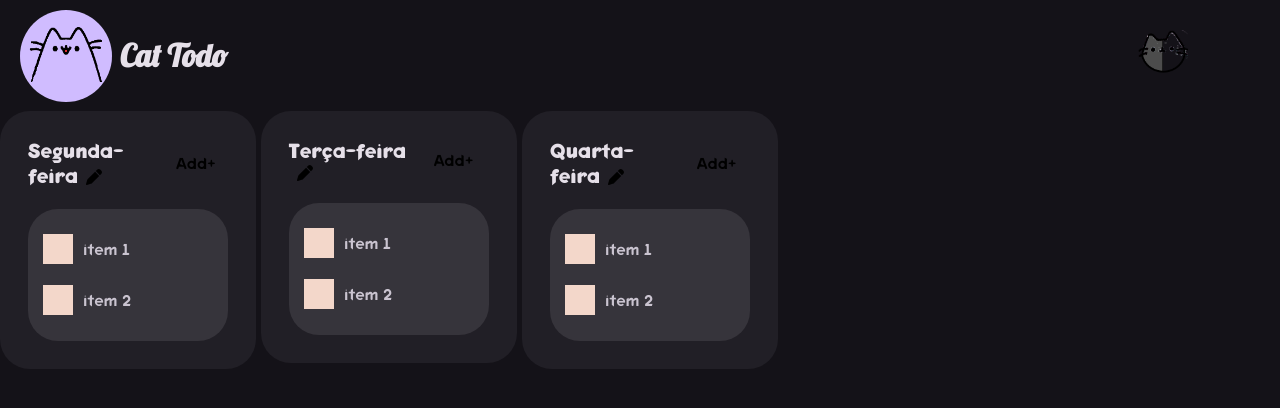
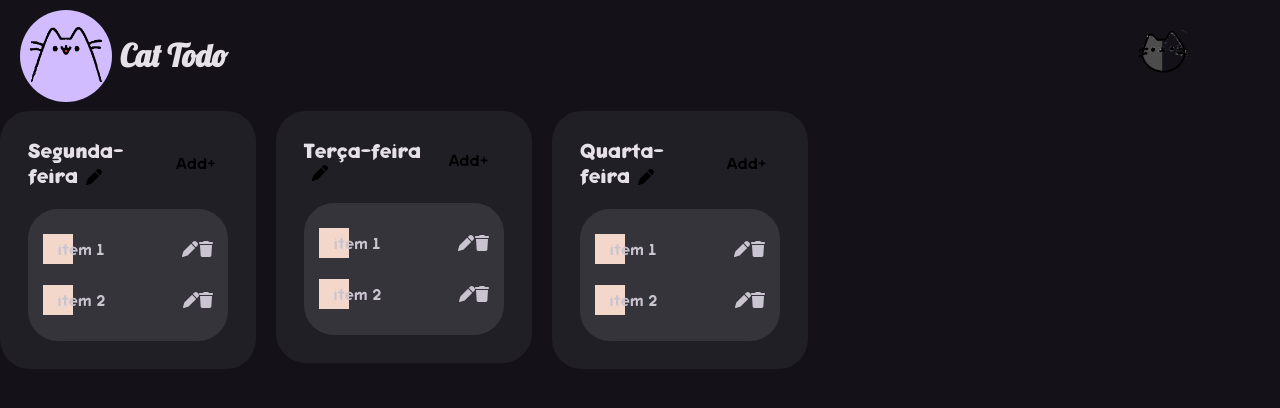
Before and after one commit to Renatouhu/cat-todo, a Next.js app: page / in a window 1280 px wide. Shown: the top 408 px of the page. Built offline with nearby package versions, Linux system fonts and the light colour scheme.

Commit message:
Changed some values, imports and fix the bug of font awesome

```diff
--- a/src/app/components/listTodo/ListsTodo.jsx
+++ b/src/app/components/ListsTodo/ListsTodo.jsx
@@ -96,7 +96,6 @@ export function ListsTodo() {
   function addTodo(e) {
     const list = e.target.parentElement.parentNode;
     const listId = e.target.parentElement.parentNode.attributes["id"].value;
-    console.log(list);
     const inputTodo = document.createElement("input");
     inputTodo.setAttribute("type", "text");
     inputTodo.setAttribute("placeholder", "Add a todo");
--- a/src/app/components/main/main.jsx
+++ b/src/app/components/main/main.jsx
@@ -1,5 +1,5 @@
 import styles from "../../../../styles/main.module.sass";
-import { ListsTodo } from "../listTodo/ListsTodo";
+import { ListsTodo } from "../ListsTodo/ListsTodo";
 
 export const Main = () => {
   return (
--- a/src/app/components/todo/todo.jsx
+++ b/src/app/components/todo/todo.jsx
@@ -1,4 +1,7 @@
-import styles from "../../../../styles/todo.module.sass";
+import stylesTodo from "../../../../styles/todo.module.sass";
+import stylesMain from "../../../../styles/main.module.sass";
+import { FontAwesomeIcon } from "@fortawesome/react-fontawesome";
+import { faTrash, faPen } from "@fortawesome/free-solid-svg-icons";
 import { themes } from "../../../../public/themes/themes";
 import { v4 as uuid } from "uuid";
 export const Todo = ({ listTodo, handleChangeItemStatus }) => {
@@ -17,24 +20,26 @@ export const Todo = ({ listTodo, handleChangeItemStatus }) => {
   const todos =
     listItems.length > 0 ? (
       listItems.map((item) => {
-        const stylesCheckbox =
+        const stylesTodoCheckbox =
           item.status === true
-            ? `${styles.item} ${styles.itemChecked}`
-            : styles.item;
+            ? `${stylesTodo.item} ${stylesTodo.itemChecked}`
+            : stylesTodo.item;
         return (
           <li key={uuid()} id={item.id} status={item.status.toString()}>
             <div
-              className={stylesCheckbox}
+              className={`${stylesTodoCheckbox} ${stylesMain.checkbox}`}
               style={{ backgroundColor: themes[3].colors.onPrimary }}
               id="check-todo"
               onClick={toggleTodo}
             />
-            <p>{item.name}</p>
+            <p className={stylesMain.todoText}>{item.name}</p>
+            <FontAwesomeIcon icon={faPen} className={stylesMain.editIcon}/>
+            <FontAwesomeIcon icon={faTrash} className={stylesMain.deleteIcon}/>
           </li>
         );
       })
     ) : (
-      <div className={styles.todosNull}>Add todos uphere!</div>
+      <div className={stylesTodo.todosNull}>Add todos uphere!</div>
     );
 
   return <>{todos}</>;
--- a/src/app/layout.js
+++ b/src/app/layout.js
@@ -1,5 +1,9 @@
 import { Inter } from 'next/font/google'
 import '../../styles/global.sass'
+// for prevent the font awesome bug
+import { config } from '@fortawesome/fontawesome-svg-core'
+import '@fortawesome/fontawesome-svg-core/styles.css'
+config.autoAddCss = false
 
 const inter = Inter({ subsets: ['latin'] })
 
--- a/styles/main.module.sass
+++ b/styles/main.module.sass
@@ -3,7 +3,7 @@
 .main
     .lists
         display: flex
-        gap: 5px
+        gap: 20px
     .list
         min-width: 10vw
         width: 20vw
@@ -42,10 +42,27 @@
         border-radius: 30px
         margin-top: 20px
         li
-            display: flex
+            display: grid
+            grid-template-columns: [checkboxAndText] repeat(auto, 2) [editAndDelete] 1fr
             align-items: center
             gap: 10px
             font-family: $font-family-secundary-regular, sans-serif
+            .checkbox
+                grid-column: 1 / 2
+                grid-row: 1 / 2
+                justify-self: start
+            .todoText
+                grid-column: 1 / 2
+                grid-row: 1 / 2
+                justify-self: center
+            .editIcon
+                grid-column: 3 / 4
+                grid-row: 1 / 2
+                justify-self: center
+            .deleteIcon
+                grid-column: 3 / 4
+                grid-row: 1 / 2
+                justify-self: end
         input
             background: none
             border: none
```
